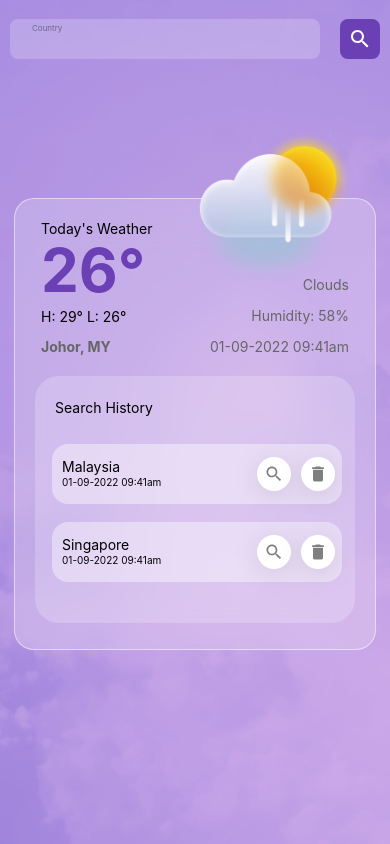
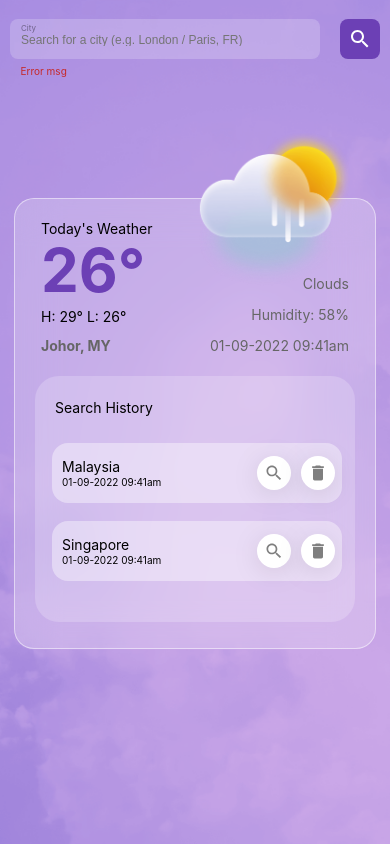
Before and after one commit to alvinlamSLAubergine/merquri-test, a React (Create React App) app: page / in a window 390 px wide. Built offline with nearby package versions, Linux system fonts and the light colour scheme; the HTML template or start-up script is replaced by a standard one.

Commit message:
Add error msg

```diff
--- a/src/components/search-bar/search-bar.css
+++ b/src/components/search-bar/search-bar.css
@@ -71,6 +71,19 @@
   color: white;
 }
 
+.ErrorMessageContainer {
+  width: 100%;
+  display: flex;
+  justify-content: center;
+}
+
+.ErrorMessage {
+  width: 700px;
+  text-align: left;
+  padding-left: 22px;
+  margin-top: 6px;
+}
+
 /* For dark mode */
 @media (prefers-color-scheme: dark) {
   .SearchTitle {
@@ -106,6 +119,7 @@
     font-size: 8px;
     height: 12px;
     line-height: 10.9px;
+    margin-left: 11px;
   }
 
   .SearchInput {
@@ -113,6 +127,7 @@
     font-size: 12px;
     height: 12px;
     line-height: 16.34px;
+    margin-left: 11px;
   }
 
   .SearchButton {
@@ -125,4 +140,9 @@
     width: 24px;
     height: 24px;
   }
+
+  .ErrorMessage {
+    width: 360px;
+    padding-left: 11px;
+  }
 }
--- a/src/components/search-bar/search-bar.tsx
+++ b/src/components/search-bar/search-bar.tsx
@@ -1,19 +1,33 @@
 import { ReactComponent as SearchIcon } from '../../assets/search-icon.svg';
+import { Typography } from '../typography';
 import './search-bar.css';
 
 export const SearchBar: React.FC = () => {
   return (
+    <>
       <div className='SearchBarContainer'>
         <div className='SearchBar'>
-        <div className='SearchTitle'>Country</div>
+          <div className='SearchTitle'>City</div>
           <input
             className='SearchInput'
             type='text'
+            placeholder='Search for a city (e.g. London / Paris, FR)'
           />
         </div>
         <button className='SearchButton'>
           <SearchIcon className='SearchIcon' />
         </button>
       </div>
+      <div className='ErrorMessageContainer'>
+        <div className='ErrorMessage'>
+          <Typography
+            color='error'
+            variant='subtitle'
+          >
+            Error msg
+          </Typography>
+        </div>
+      </div>
+    </>
   );
 };
--- a/src/components/typography/typography.css
+++ b/src/components/typography/typography.css
@@ -28,6 +28,10 @@
   color: #6C40B5;
 }
 
+.Error {
+  color: #c62828;
+}
+
 /* For dark mode */
 @media (prefers-color-scheme: dark) {
   .Typography, .Secondary, .Purple {
@@ -36,6 +40,10 @@
 
   .SubtitleColor {
     color: rgba(255, 255, 255, 0.5);
+  }
+
+  .Error {
+    color: #ef5350;
   }
 }
 
--- a/src/components/typography/typography.tsx
+++ b/src/components/typography/typography.tsx
@@ -3,7 +3,7 @@ import './typography.css';
 
 interface Props extends PropsWithChildren {
   variant?: 'normal' | 'bold' | 'large' | 'subtitle';
-  color?: 'primary' | 'secondary' | 'purple' | 'subtitle';
+  color?: 'primary' | 'secondary' | 'purple' | 'subtitle' | 'error';
 }
 
 export const Typography: React.FC<Props> = ({ variant = 'normal', color = 'primary', children }) => {
@@ -19,6 +19,7 @@ export const Typography: React.FC<Props> = ({ variant = 'normal', color = 'prima
     ['secondary']: 'Secondary',
     ['purple']: 'Purple',
     ['subtitle']: 'SubtitleColor',
+    ['error']: 'Error',
   }[color];
 
   const className = `Typography ${variantName} ${colorName}`;
--- a/src/components/weather-details/weather-details.css
+++ b/src/components/weather-details/weather-details.css
@@ -1,7 +1,7 @@
 .WeatherDetailsContainer {
   display: flex;
   justify-content: center;
-  margin-top: 112px;
+  margin-top: 100px;
 }
 
 .WeatherIcon {
@@ -82,7 +82,7 @@
 /* For tablets and below */
 @media screen and (max-width: 768px) {
   .WeatherDetailsContainer {
-    margin-top: 139px;
+    margin-top: 119px;
   }
 
   .WeatherIcon {
```
Lines whose indentation alone changed are shown as unchanged.
